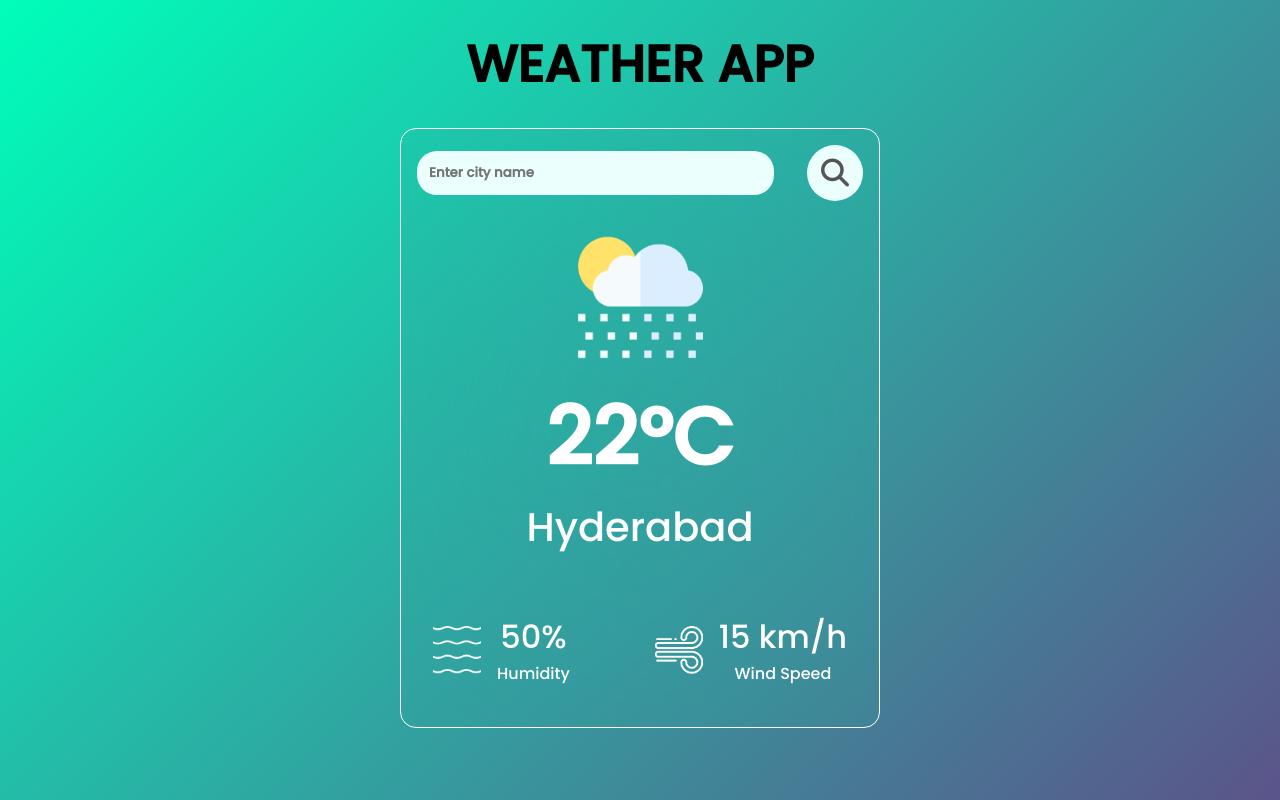
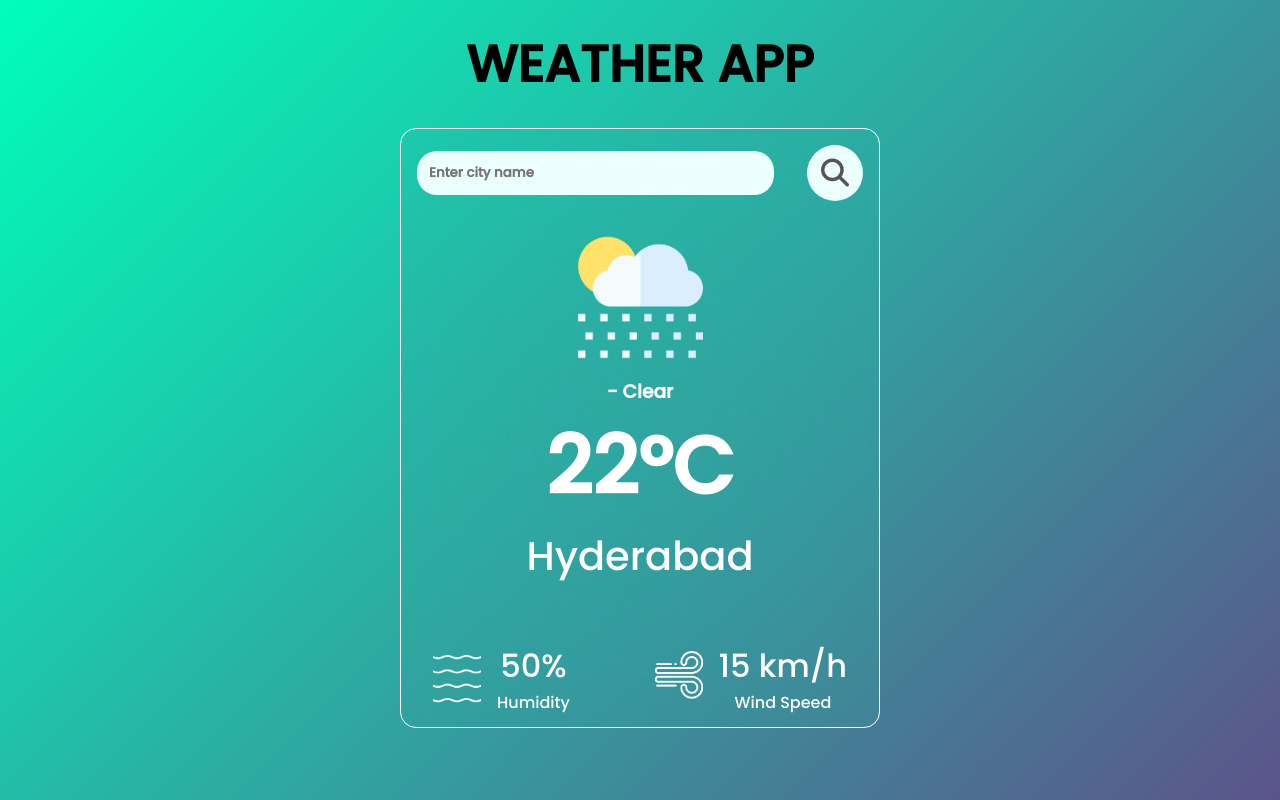
Before and after one commit to ShivaTeja1805/PRODIGY_WD_05, a plain HTML site: page index.html in a window 1280 px wide. Both pictures are taken after a click on the button 835 px from the left and 198 px from the top of the page. Drawn offline with Linux system fonts and the light colour scheme; no server answers; files whose address does not match are found by name.

Commit message:
added one more element(condition)

```diff
--- a/app.js
+++ b/app.js
@@ -11,6 +11,7 @@ let weather = document.querySelector(".weather");
 let details = document.querySelector(".details");
 let card = document.querySelector(".card");
 let text = document.querySelector(".text");
+let condition = document.querySelector(".condition")
 
 // let apikey = "b3abb7cf8c84cc1145cad8f70048c49e";
 // let url = "https://api.openweathermap.org/data/2.5/weather?q=&appid="
@@ -18,10 +19,10 @@ let text = document.querySelector(".text");
 
 const checkweather = ((city)=>{
     fetch(`https://api.openweathermap.org/data/2.5/weather?q=${city}&appid=b3abb7cf8c84cc1145cad8f70048c49e&units=metric`).then(res=>res.json()).then(data=>{
-        console.log(status)
         console.log(data)
         console.log(data.weather[0].main)
         cityname.innerText =  data.name;
+        condition.innerText=`- ${data.weather[0].main}`
         temp.innerText =  `${Math.round(data.main.temp)}°C`;
         humidity.innerText=`${data.main.humidity}%`;
         windspeed.innerText=`${data.wind.speed}km/h`;
--- a/index.html
+++ b/index.html
@@ -19,6 +19,7 @@
         </div>
         <div class="weather hide">
             <div class="weather-img"></div>
+            <h3 class="condition">- Clear</h3>
             <h1 class="temp">22°C</h1>
             <h2 class="city">Hyderabad</h2>
         </div>
--- a/style.css
+++ b/style.css
@@ -123,7 +123,7 @@ body{
     background-image: url(wind.png);
     background-position: center;
     background-size: cover;
-    margin: 0 2vmin 0 0;
+    margin: 0 2vmin 1vmin 0;
     /* background-color: blue; */
 }
 .w-data{
```
